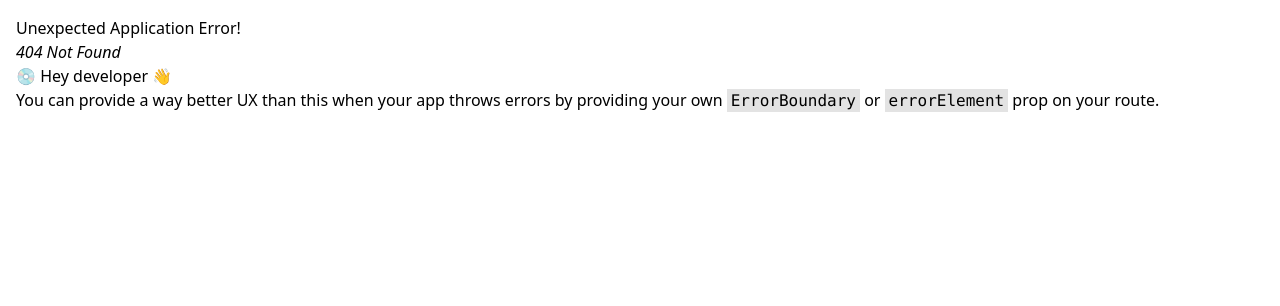
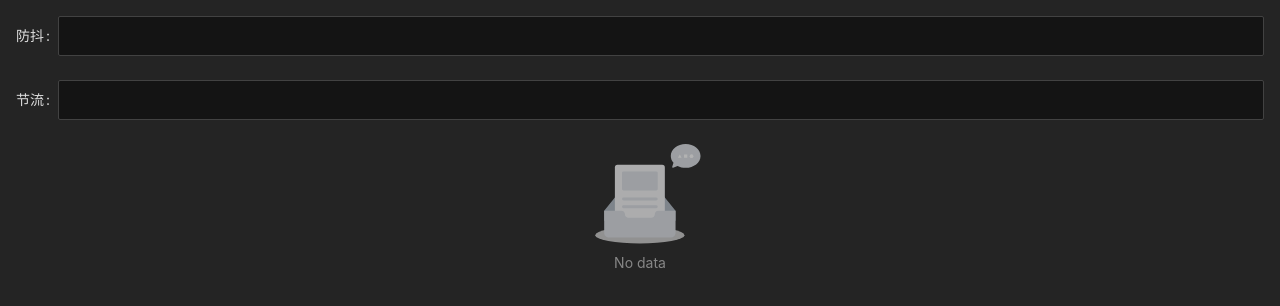
Before and after one commit to LuoHaoAt2017/xstate-machine-react, a React (Vite) app: page /app-search in a window 1280 px wide. Before the commit this address had no page. Shown: the top 306 px of the page. Built offline with nearby package versions, Linux system fonts and the light colour scheme.

Commit message:
debounceSearch

```diff
--- a/package.json
+++ b/package.json
@@ -11,6 +11,7 @@
   },
   "dependencies": {
     "@reduxjs/toolkit": "^2.2.3",
+    "@types/lodash": "^4.17.4",
     "@xstate/react": "3.2.0",
     "antd": "^5.16.4",
     "lodash": "^4.17.21",
--- a/src/layouts/index.tsx
+++ b/src/layouts/index.tsx
@@ -1,10 +1,12 @@
-import { ConfigProvider } from "antd";
+import { ConfigProvider, theme } from "antd";
 import { Outlet } from "react-router-dom";
 
 export default function Layout() {
   return (
     <ConfigProvider
+      componentSize="large"
       theme={{
+        algorithm: theme.darkAlgorithm,
         token: {
           borderRadius: 2,
         },
--- /dev/null
+++ b/src/pages/AppSearch/index.tsx
@@ -0,0 +1,62 @@
+import { Form, Empty, Input, Spin, Table } from "antd";
+import { debounce, throttle } from "lodash";
+
+function AppSearch() {
+  return (
+    <div>
+      <SearchForm />
+      <SearchList />
+    </div>
+  );
+}
+
+function SearchForm() {
+  const debounceSearch = debounce(function (evt) {
+    console.log("debounceSearch: ", evt.target.value);
+  }, 3000);
+
+  const throttleSearch = throttle(function (evt) {
+    console.log("throttleSearch: ", evt.target.value);
+  }, 3000);
+
+  return (
+    <Form>
+      <Form.Item label={"防抖"}>
+        <Input onChange={debounceSearch} allowClear />
+      </Form.Item>
+      <Form.Item label={"节流"}>
+        <Input onChange={throttleSearch} allowClear />
+      </Form.Item>
+    </Form>
+  );
+}
+
+function SearchList({
+  dataSource = [],
+  dataLoading = false,
+}: {
+  dataSource?: any[];
+  dataLoading?: boolean;
+}) {
+  if (dataLoading) {
+    return (
+      <div>
+        <Spin />
+      </div>
+    );
+  }
+  if (!dataSource || dataSource.length === 0) {
+    return (
+      <div>
+        <Empty></Empty>
+      </div>
+    );
+  }
+  return (
+    <div>
+      <Table dataSource={dataSource} />
+    </div>
+  );
+}
+
+export default AppSearch;
--- a/src/router/index.tsx
+++ b/src/router/index.tsx
@@ -1,6 +1,7 @@
 import { createBrowserRouter } from "react-router-dom";
 import Layout from "@/layouts";
 import ReportDesigner from "@/pages/report";
+import AppSearch from "@/pages/AppSearch";
 
 const router = createBrowserRouter([
   {
@@ -11,6 +12,10 @@ const router = createBrowserRouter([
         path: "/report-deginer",
         element: <ReportDesigner />,
       },
+      {
+        path: "/app-search",
+        element: <AppSearch />,
+      },
     ],
   },
 ]);
--- a/src/styles/index.css
+++ b/src/styles/index.css
@@ -2,7 +2,7 @@
 @tailwind components;
 @tailwind utilities;
 
-/* :root {
+:root {
   font-family: Inter, system-ui, Avenir, Helvetica, Arial, sans-serif;
   line-height: 1.5;
   font-weight: 400;
@@ -15,7 +15,7 @@
   text-rendering: optimizeLegibility;
   -webkit-font-smoothing: antialiased;
   -moz-osx-font-smoothing: grayscale;
-} */
+}
 
 body {
   margin: 0;
```
Also changed, not shown: 1 other file (tests, documents, lock files or other folders).
